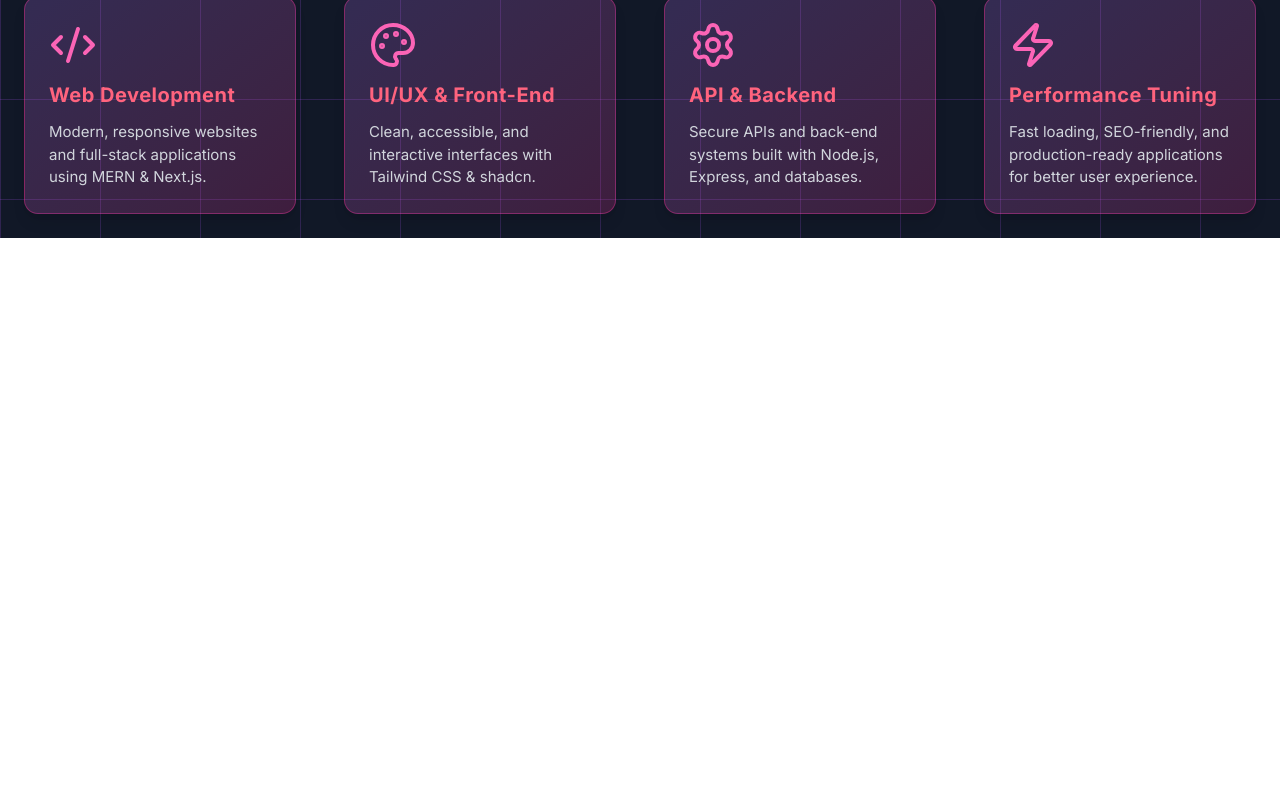
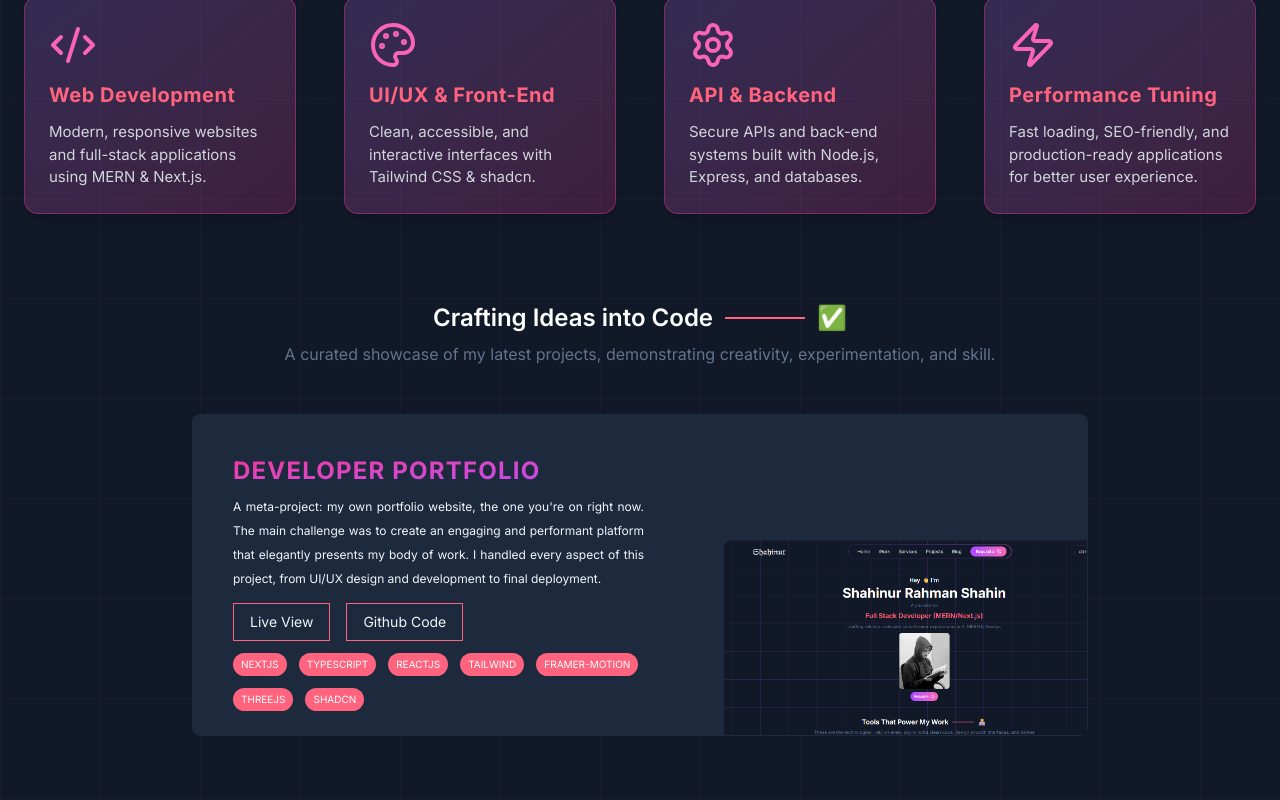
Before and after one commit to srshahindev/nextjs-porfolio, a Next.js app: page / in a window 1280 px wide. Shown: the part 1401-2201 px from the top of the page. Before the commit the page ends 1639 px from the top, so only its background shows below. Built offline with nearby package versions, Linux system fonts and the light colour scheme.

Commit message:
fix some issue

```diff
--- a/app/layout.tsx
+++ b/app/layout.tsx
@@ -27,7 +27,7 @@ export default function RootLayout({
     <html lang='en'>
       <body className={`${inter.className} antialiased`}>
         <main className='bg-bgPrimary relative text-white'>
-          <div className='absolute inset-0 [background-image:linear-gradient(rgba(168,85,247,0.2)_1px,transparent_1px),linear-gradient(90deg,rgba(168,85,247,0.2)_1px,transparent_1px)] [background-size:100px_100px]'></div>
+          <div className='absolute inset-0 [background-image:linear-gradient(rgba(168,85,247,0.05)_1px,transparent_1px),linear-gradient(90deg,rgba(168,85,247,0.05)_1px,transparent_1px)] [background-size:100px_100px]'></div>
           {children}
         </main>
       </body>
--- a/app/page.tsx
+++ b/app/page.tsx
@@ -1,4 +1,5 @@
 import { HeroSection } from '@/components/hero'
+import { PortFolio } from '@/components/portfolio'
 import { Services } from '@/components/services'
 import { Header } from '@/components/shared/header'
 import { TeachStack } from '@/components/techstack'
@@ -10,6 +11,7 @@ export default function Home() {
       <HeroSection />
       <TeachStack />
       <Services />
+      <PortFolio />
     </div>
   )
 }
--- a/components/animatedtext.tsx
+++ b/components/animatedtext.tsx
@@ -12,12 +12,12 @@ export const AnimateText = () => {
     'UI/UX Driven Web Developer'
   ]
 
-  // useEffect(() => {
-  //   const interval = setInterval(() => {
-  //     setIndex(prev => (prev + 1) % roles.length)
-  //   }, 3000)
-  //   return () => clearInterval(interval)
-  // }, [roles.length])
+  useEffect(() => {
+    const interval = setInterval(() => {
+      setIndex(prev => (prev + 1) % roles.length)
+    }, 3000)
+    return () => clearInterval(interval)
+  }, [roles.length])
 
   return (
     <div className='flex h-15 items-center justify-center overflow-hidden md:h-9'>
--- /dev/null
+++ b/components/portfolio.tsx
@@ -0,0 +1,25 @@
+import { PortfolioCard } from './portfoliocard'
+
+export const PortFolio = () => {
+  return (
+    <section className='py-16'>
+      <div className='pb-12'>
+        <div className='flex items-center justify-center gap-1 md:gap-3'>
+          <h2 className='text-lg font-semibold md:text-2xl'>
+            Crafting Ideas into Code
+          </h2>
+          <div className='w-8 bg-rose-400 pb-[2px] md:w-20' />
+          <h2 className='text-lg md:text-2xl'>✅</h2>
+        </div>
+        <p className='mx-auto max-w-4xl px-0 pt-2 text-slate-500 md:px-10 md:text-center'>
+          A curated showcase of my latest projects, demonstrating creativity,
+          experimentation, and skill.
+        </p>
+      </div>
+      {/* todo portfolio card */}
+      <div>
+        <PortfolioCard />
+      </div>
+    </section>
+  )
+}
--- /dev/null
+++ b/components/portfoliocard.tsx
@@ -0,0 +1,64 @@
+import Image from 'next/image'
+import Link from 'next/link'
+
+export const PortfolioCard = () => {
+  return (
+    <div className='flex items-center justify-center'>
+      <div className='group flex max-w-4xl justify-between gap-8 rounded-md border border-transparent bg-slate-800 from-pink-400/30 to-purple-500/30 pt-10 pr-10 pl-10 transition duration-300 *:flex-1 hover:border-1 hover:border-purple-500 hover:bg-linear-to-tl md:pr-0'>
+        <div>
+          <h2 className='bg-gradient-to-br from-pink-500 to-purple-500 bg-clip-text pb-2 text-2xl font-bold tracking-wider text-transparent uppercase'>
+            Developer Portfolio
+          </h2>
+          <p className='text-justify text-xs leading-loose text-slate-100'>
+            A meta-project: my own portfolio website, the one you're on right
+            now. The main challenge was to create an engaging and performant
+            platform that elegantly presents my body of work. I handled every
+            aspect of this project, from UI/UX design and development to final
+            deployment.
+          </p>
+          <div className='flex items-center gap-4 py-3'>
+            <Link
+              href='/'
+              className='border border-rose-400 px-4 py-2 text-sm text-slate-100 transition duration-300 hover:bg-rose-400'
+            >
+              Live View
+            </Link>
+            <Link
+              href='/'
+              className='border border-rose-400 px-4 py-2 text-sm text-slate-100 transition duration-300 hover:bg-rose-400'
+            >
+              Github Code
+            </Link>
+          </div>
+          <div className='flex flex-wrap gap-3 pb-6'>
+            {[
+              'NextJs',
+              'typescript',
+              'ReactJs',
+              'tailwind',
+              'framer-motion',
+              'Threejs',
+              'shadcn'
+            ].map((item, index) => (
+              <span
+                key={index}
+                className='rounded-full bg-rose-400 p-1 px-2 text-[10px] uppercase'
+              >
+                {item}
+              </span>
+            ))}
+          </div>
+        </div>
+        <div className='relative hidden overflow-hidden md:block'>
+          <Image
+            src='/portfolio.png'
+            alt='porfolio project'
+            width={600}
+            height={600}
+            className='absolute -right-12 -bottom-5 rounded-tl-md transition duration-300 group-hover:scale-115 group-hover:-rotate-6'
+          />
+        </div>
+      </div>
+    </div>
+  )
+}
```
Also changed, not shown: public/portfolio.png (added).
